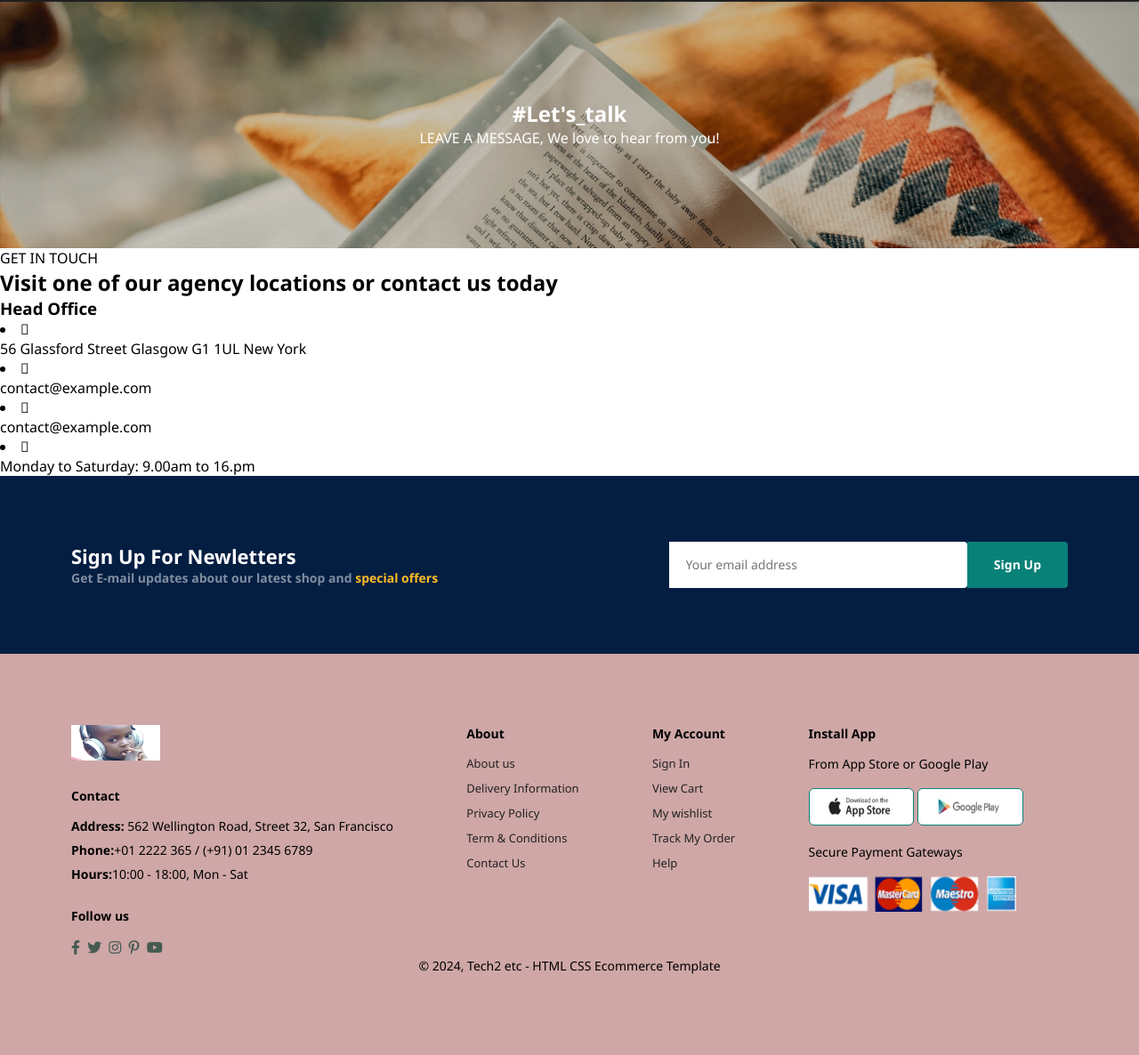
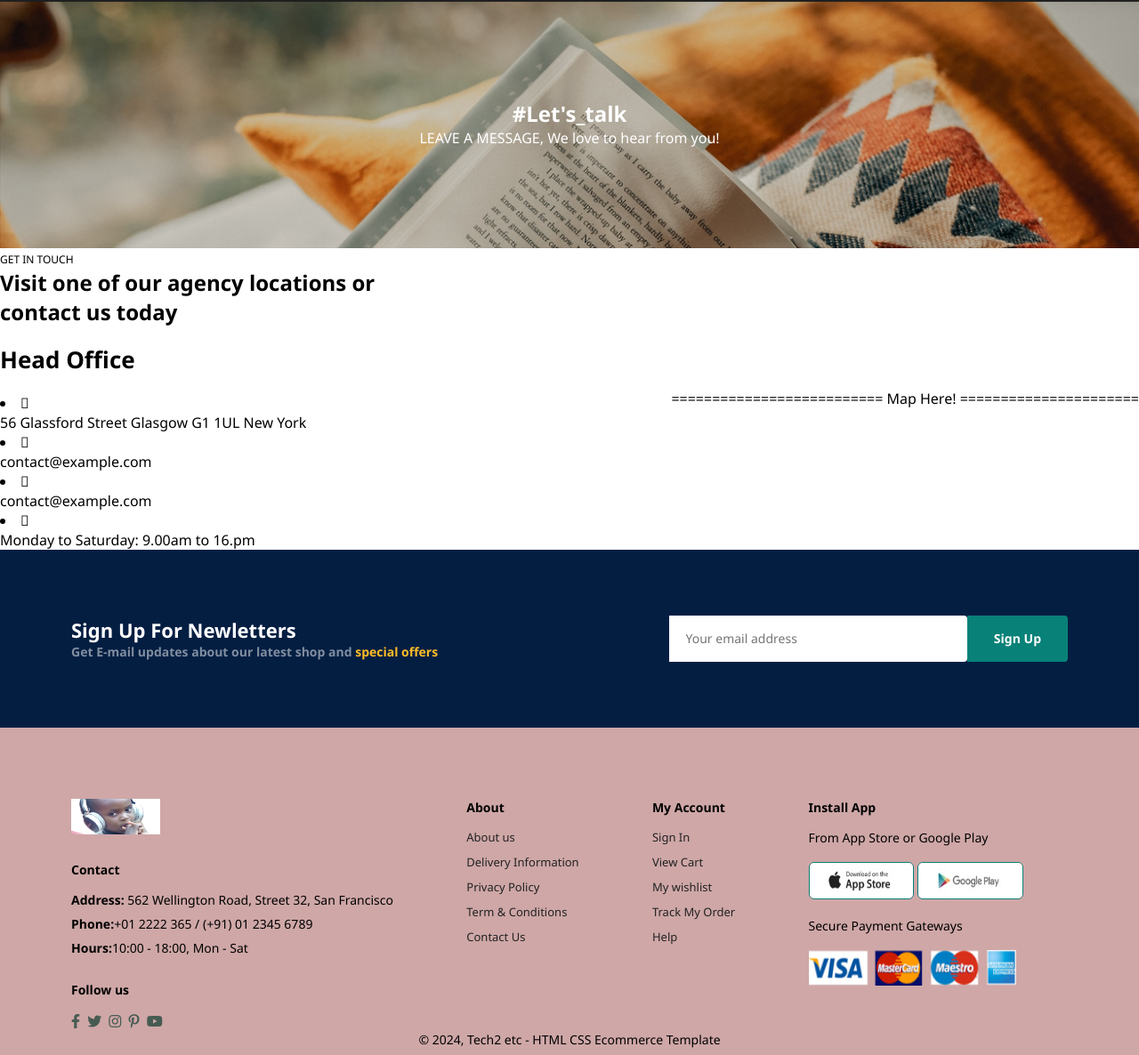
Before and after one commit to Ndaziramiyep/Umurava-online-learning-project, a PHP site: page /Html/contact.html in a window 1280 px wide. Shown: the part 95-1281 px from the top of the page at 89% size. Before the commit the page ends 1190 px from the top, so only its background shows below. Run offline with PHP 8.4, Linux system fonts and the light colour scheme; some libraries are stand-ins or nearby versions.

Commit message:
styling contact section

```diff
--- a/Frontend/Html/contact.html
+++ b/Frontend/Html/contact.html
@@ -63,6 +63,10 @@
                     <p>Monday to Saturday: 9.00am to 16.pm</p>
                 </li>
             </div>
+        </div>
+
+        <div class="map">
+            ========================== Map Here! ======================
         </div>
     </section>
 
--- a/Frontend/css/style.css
+++ b/Frontend/css/style.css
@@ -698,6 +698,27 @@ footer .copyright {
     border-radius: 20px;
 }
 
+/* ------------ contact page ------------------------ */
+
+#contact-details {
+    display: flex;
+    align-items: center;
+    justify-content: space-between;
+}
+
+#contact-details .details {
+    width: 40%;
+}
+
+#contact-details .details span{
+    font-size: 12px;
+}
+#contact-details .details h3 {
+    font-size: 26px;
+    line-height: 35px;
+    padding: 20px 0;
+}
+
 
 
 
```
